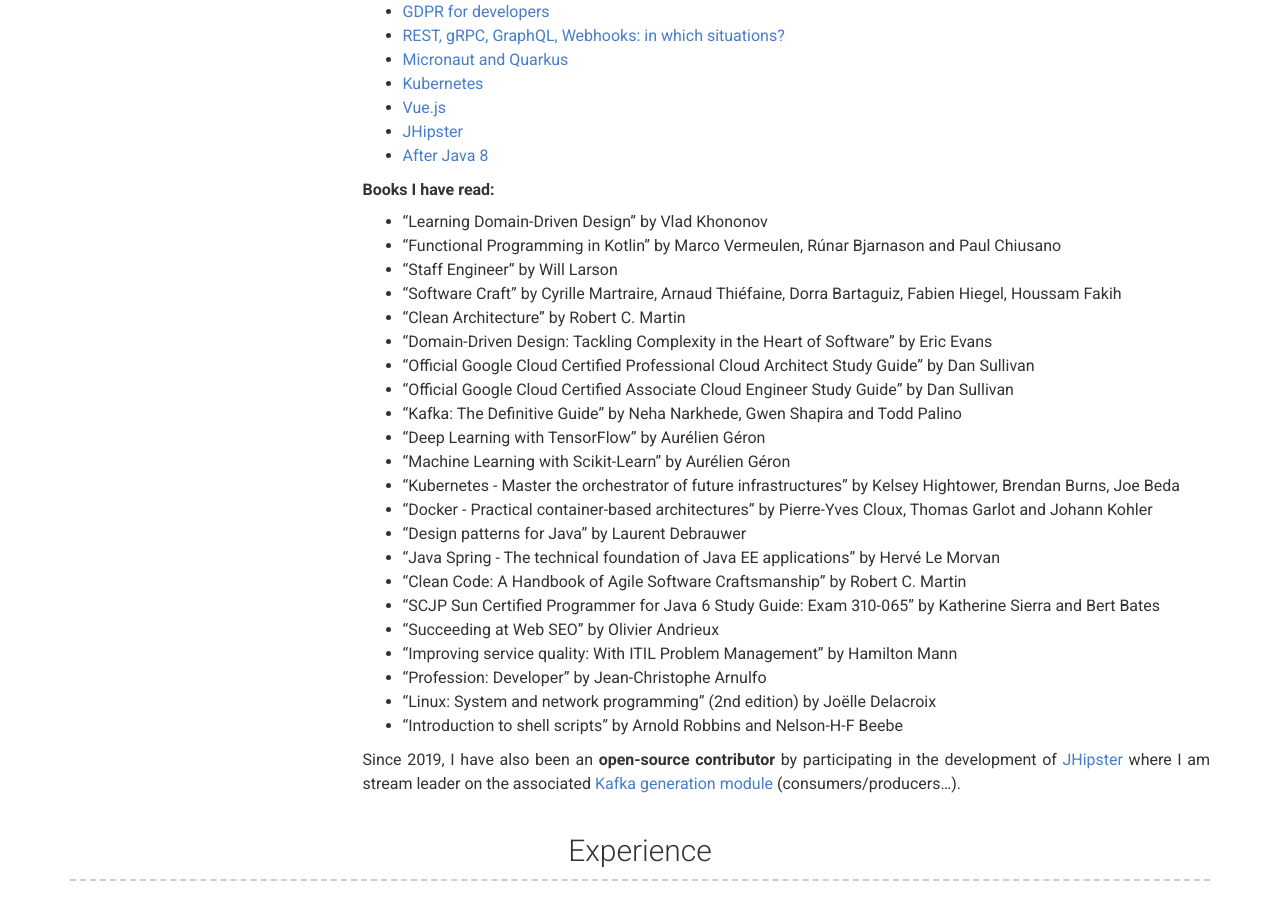
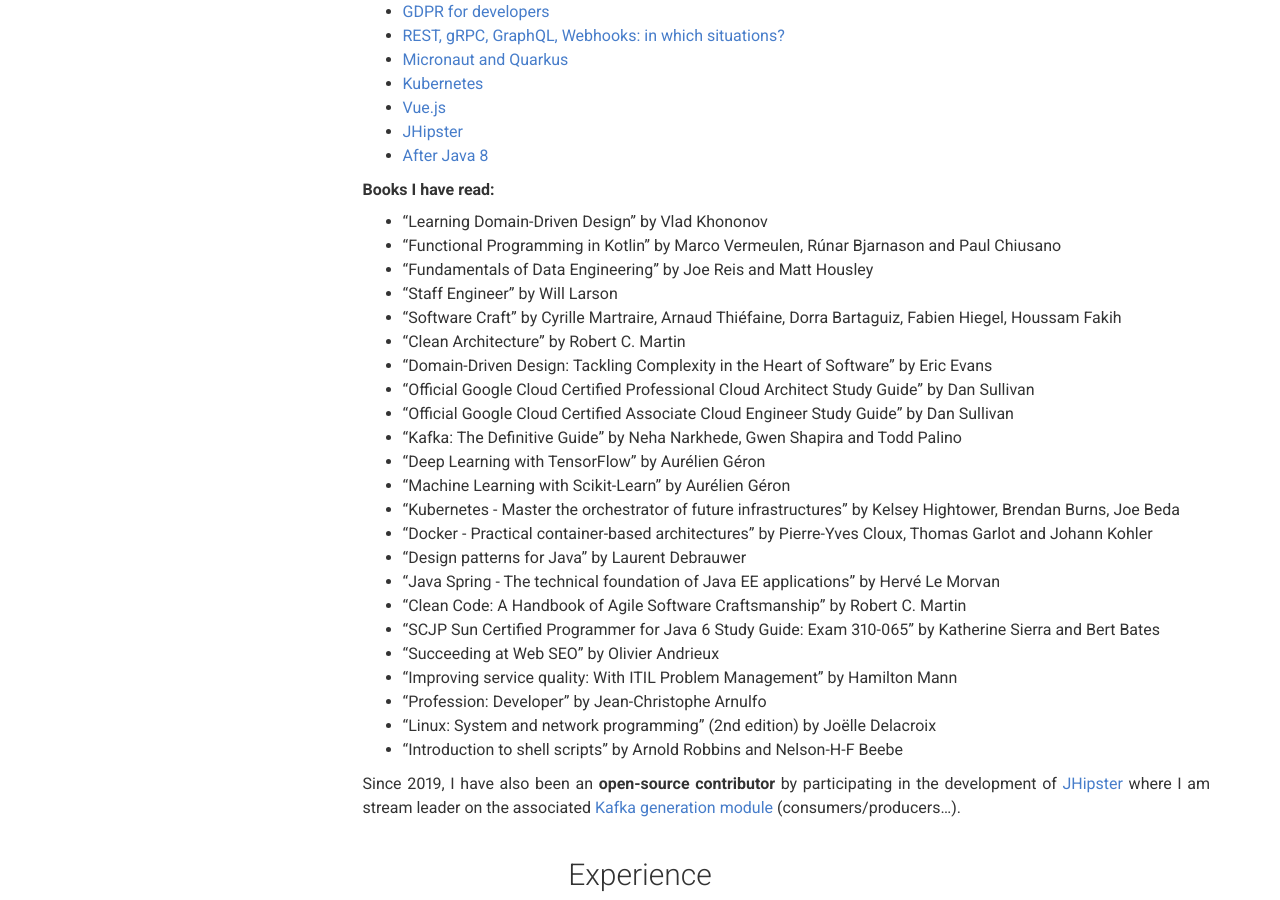
Before and after one commit to fdelbrayelle/fdelbrayelle.github.io, a Jekyll site: the page built from index.md, in a window 1280 px wide and 900 px high, scrolled down 1455 px. Built offline with Jekyll 4.4.1, drawn with Linux system fonts in a browser that asks for light colours; nearby versions of some CDN libraries.

Commit message:
Add Fundamentals of Data Engineering by Joe Reis and Matt Housley to books

```diff
--- a/_config.yml
+++ b/_config.yml
@@ -92,6 +92,7 @@
   <strong>Books I have read:</strong>
   - "Learning Domain-Driven Design" by Vlad Khononov
   - "Functional Programming in Kotlin" by Marco Vermeulen, Rúnar Bjarnason and Paul Chiusano
+  - "Fundamentals of Data Engineering" by Joe Reis and Matt Housley
   - "Staff Engineer" by Will Larson
   - "Software Craft" by Cyrille Martraire, Arnaud Thiéfaine, Dorra Bartaguiz, Fabien Hiegel, Houssam Fakih
   - "Clean Architecture" by Robert C. Martin
--- a/_data/fr_site.yml
+++ b/_data/fr_site.yml
@@ -40,6 +40,7 @@
   <strong>Les livres que j'ai lus :</strong>
   - "Learning Domain-Driven Design" de Vlad Khononov
   - "Functional Programming in Kotlin" de Marco Vermeulen, Rúnar Bjarnason et Paul Chiusano
+  - "Fundamentals of Data Engineering" de Joe Reis et Matt Housley
   - "Staff Engineer" de Will Larson
   - "Software Craft" de Cyrille Martraire, Arnaud Thiéfaine, Dorra Bartaguiz, Fabien Hiegel, Houssam Fakih
   - "Clean Architecture" de Robert C. Martin
```
